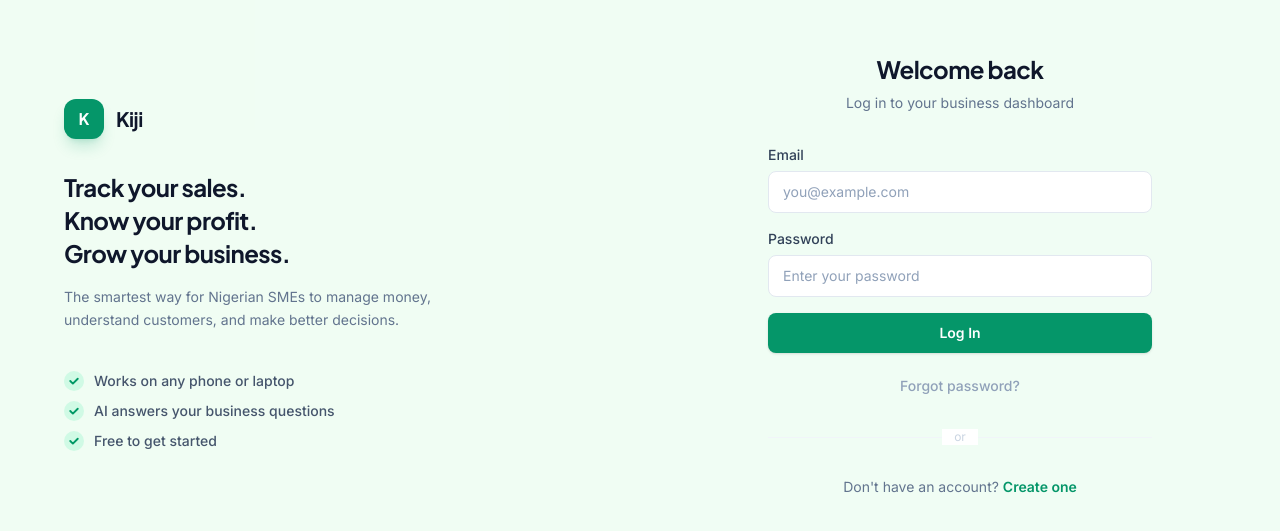
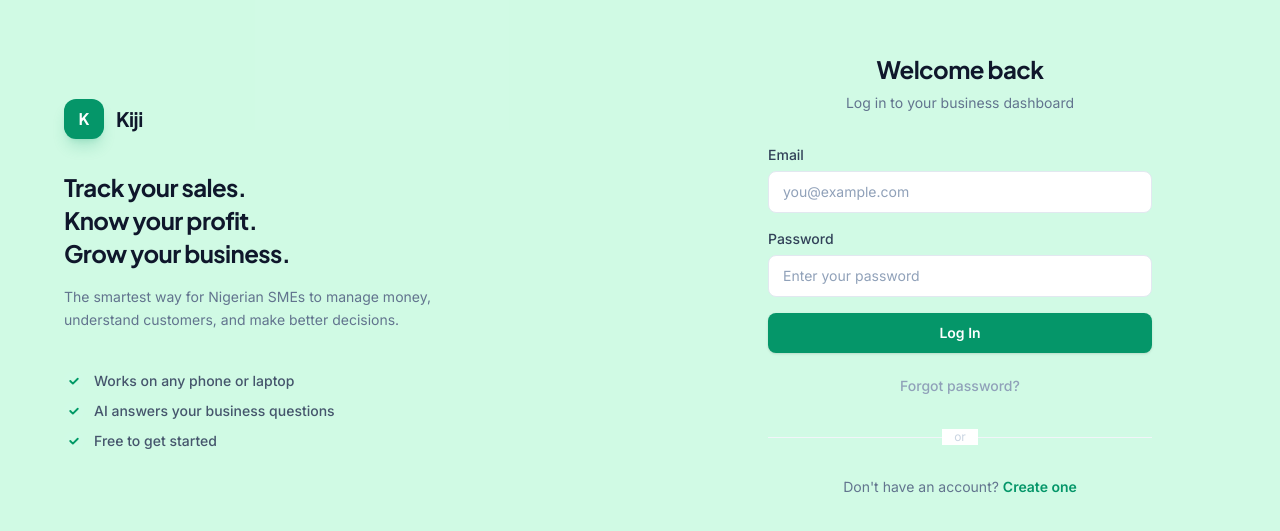
Before and after one commit to Scodos1/kiji, a React (Vite) app in the folder frontend/: page /login in a window 1280 px wide. Shown: the part 125-656 px from the top of the page. Built offline with nearby package versions, Linux system fonts and the light colour scheme.

Commit message:
Background to soft sage (#d1fae5)

```diff
--- a/frontend/src/pages/Landing.jsx
+++ b/frontend/src/pages/Landing.jsx
@@ -65,7 +65,7 @@ const STEPS = [
 
 export default function Landing() {
   return (
-    <div className="min-h-screen bg-[#f0fdf4]">
+    <div className="min-h-screen bg-[#d1fae5]">
       <header className="mx-auto flex max-w-6xl items-center justify-between px-6 py-5">
         <div className="flex items-center gap-2.5">
           <div className="flex h-9 w-9 items-center justify-center rounded-lg bg-brand-600 font-display text-sm font-bold text-white shadow-sm shadow-brand-600/20">
--- a/frontend/src/pages/Login.jsx
+++ b/frontend/src/pages/Login.jsx
@@ -26,8 +26,8 @@ export default function Login() {
   }
 
   return (
-    <div className="flex min-h-screen bg-[#f0fdf4]">
-      <div className="hidden w-1/2 bg-[#f0fdf4]/60 lg:block">
+    <div className="flex min-h-screen bg-[#d1fae5]">
+      <div className="hidden w-1/2 bg-[#d1fae5]/60 lg:block">
         <div className="flex h-full flex-col justify-center px-16">
           <div className="flex items-center gap-3 mb-8">
             <div className="flex h-10 w-10 items-center justify-center rounded-xl bg-brand-600 font-display text-base font-bold text-white shadow-lg shadow-brand-600/20">
--- a/frontend/src/pages/Onboarding.jsx
+++ b/frontend/src/pages/Onboarding.jsx
@@ -84,7 +84,7 @@ export default function Onboarding() {
   }
 
   return (
-    <div className="flex min-h-screen items-center justify-center bg-[#f0fdf4] px-4 py-12">
+    <div className="flex min-h-screen items-center justify-center bg-[#d1fae5] px-4 py-12">
       <div className="w-full max-w-md">
         <div className="mb-8 text-center">
           <div className="mx-auto mb-4 flex h-12 w-12 items-center justify-center rounded-2xl bg-brand-600 font-display text-xl font-bold text-white shadow-xl shadow-brand-600/20">
--- a/frontend/src/pages/PrivacyPolicy.jsx
+++ b/frontend/src/pages/PrivacyPolicy.jsx
@@ -2,7 +2,7 @@ import { Link } from 'react-router-dom'
 
 export default function PrivacyPolicy() {
   return (
-    <div className="min-h-screen bg-[#f0fdf4]">
+    <div className="min-h-screen bg-[#d1fae5]">
       <header className="mx-auto flex max-w-3xl items-center justify-between px-4 py-5">
         <Link to="/" className="flex items-center gap-2.5">
           <div className="flex h-9 w-9 items-center justify-center rounded-lg bg-brand-800 font-display text-sm font-bold text-white">K</div>
--- a/frontend/src/pages/Register.jsx
+++ b/frontend/src/pages/Register.jsx
@@ -29,8 +29,8 @@ export default function Register() {
   }
 
   return (
-    <div className="flex min-h-screen bg-[#f0fdf4]">
-      <div className="hidden w-1/2 bg-[#f0fdf4]/60 lg:block">
+    <div className="flex min-h-screen bg-[#d1fae5]">
+      <div className="hidden w-1/2 bg-[#d1fae5]/60 lg:block">
         <div className="flex h-full flex-col justify-center px-16">
           <div className="flex items-center gap-3 mb-8">
             <div className="flex h-10 w-10 items-center justify-center rounded-xl bg-brand-600 font-display text-base font-bold text-white shadow-lg shadow-brand-600/20">
--- a/frontend/src/pages/Terms.jsx
+++ b/frontend/src/pages/Terms.jsx
@@ -2,7 +2,7 @@ import { Link } from 'react-router-dom'
 
 export default function Terms() {
   return (
-    <div className="min-h-screen bg-[#f0fdf4]">
+    <div className="min-h-screen bg-[#d1fae5]">
       <header className="mx-auto flex max-w-3xl items-center justify-between px-4 py-5">
         <Link to="/" className="flex items-center gap-2.5">
           <div className="flex h-9 w-9 items-center justify-center rounded-lg bg-brand-800 font-display text-sm font-bold text-white">K</div>
```
Also changed, not shown: 34 other files (tests, documents, lock files or other folders).
